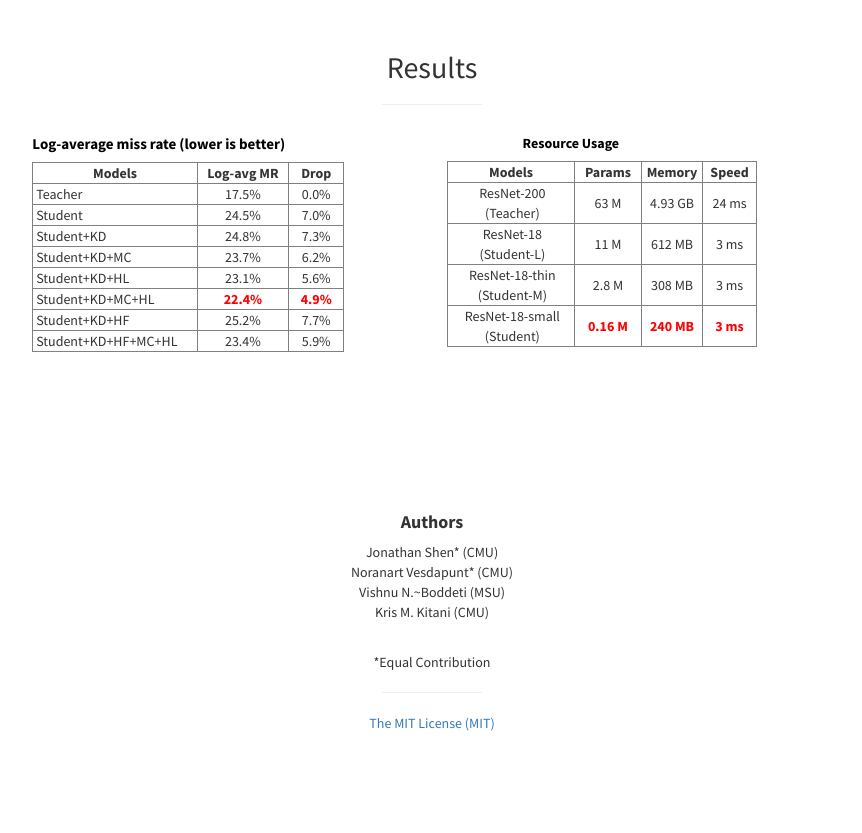
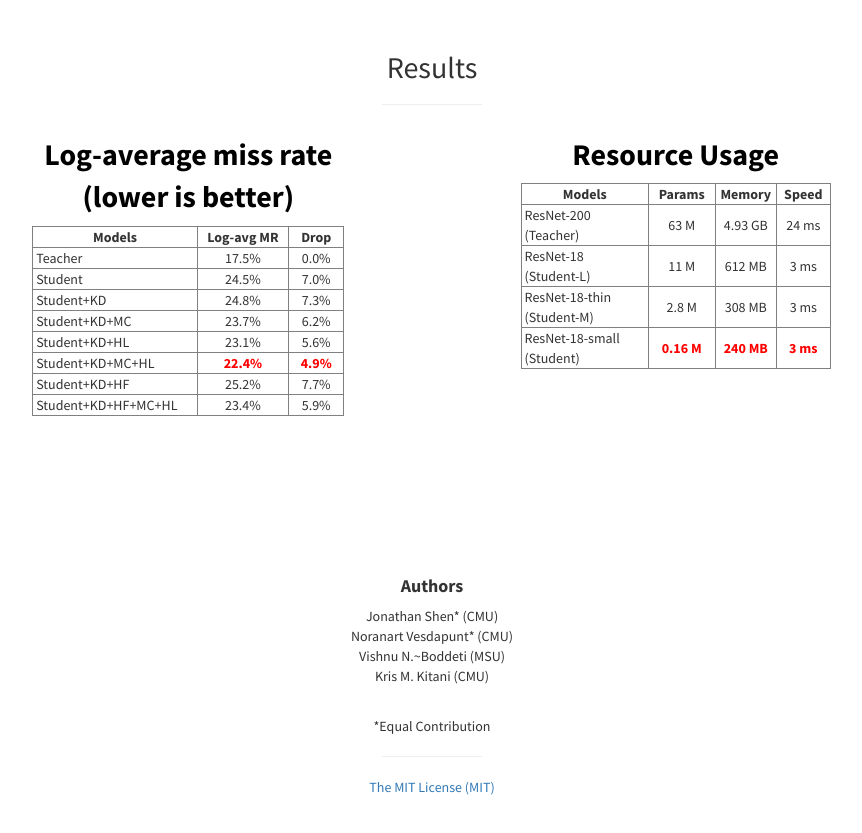
Before and after one commit to noranart/noranart.github.io, a plain HTML site: page index.html in a window 1280 px wide. Shown: the part 2040-2873 px from the top of the page, without its empty margins (208-1070 px from the left). Drawn offline with Linux system fonts and the light colour scheme.

Commit message:
update results

```diff
--- a/index.html
+++ b/index.html
@@ -166,7 +166,7 @@
                     <div class="row">
                         <div class="col-md-6">
 <center>
-<table style="height: 169px; width: 311.8px;" border="1"><caption><strong><span style="color: #000000;font-size:15px">Log-average miss rate (lower is better)</span></strong></caption>
+<table style="height: 169px; width: 311.8px;" border="1"><caption><strong><span style="color: #000000; font-size:30px"><center>Log-average miss rate (lower is better)</center></span></strong></caption>
 <tbody>
 <tr>
 <td style="width: 180px; text-align: center;"><strong>Models</strong></td>
@@ -220,8 +220,8 @@
 
                         </div>
                         <div class="col-md-6">
-
-<table style="height: 169px; width: 310px;" border="1"><caption><span style="color: #000000;"><strong>&nbsp; &nbsp; &nbsp; &nbsp; &nbsp; &nbsp; &nbsp; &nbsp; &nbsp; &nbsp; &nbsp; &nbsp; &nbsp; &nbsp;Resource Usage</strong></span></caption>
+<center>
+<table style="height: 169px; width: 310px;" border="1"><caption><span style="color: #000000; font-size:30px;"><strong><center>Resource Usage</center></strong></span></caption>
 <tbody>
 <tr>
 <td style="width: 216px; text-align: center;"><strong>Models</strong></td>
@@ -255,7 +255,7 @@
 </tr>
 </tbody>
 </table>
-
+</center>
 
 
                         </div>
```
